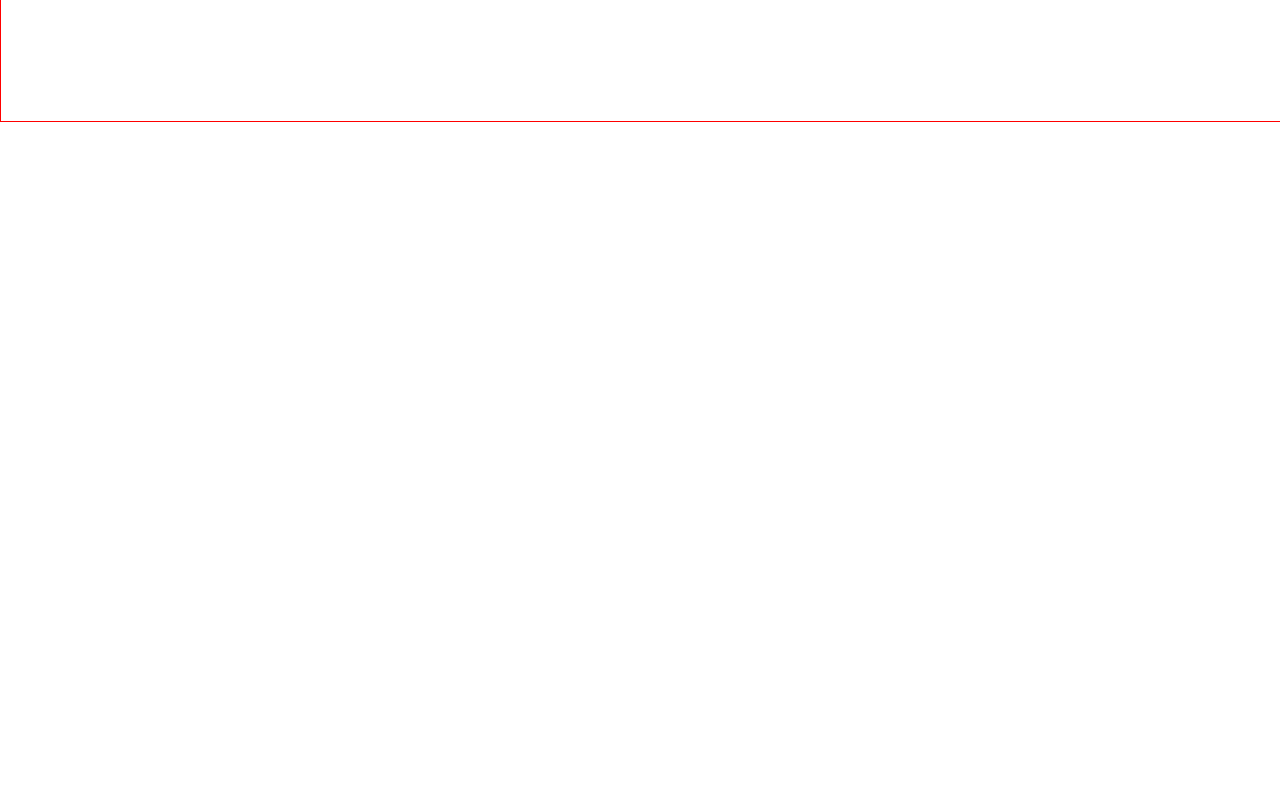
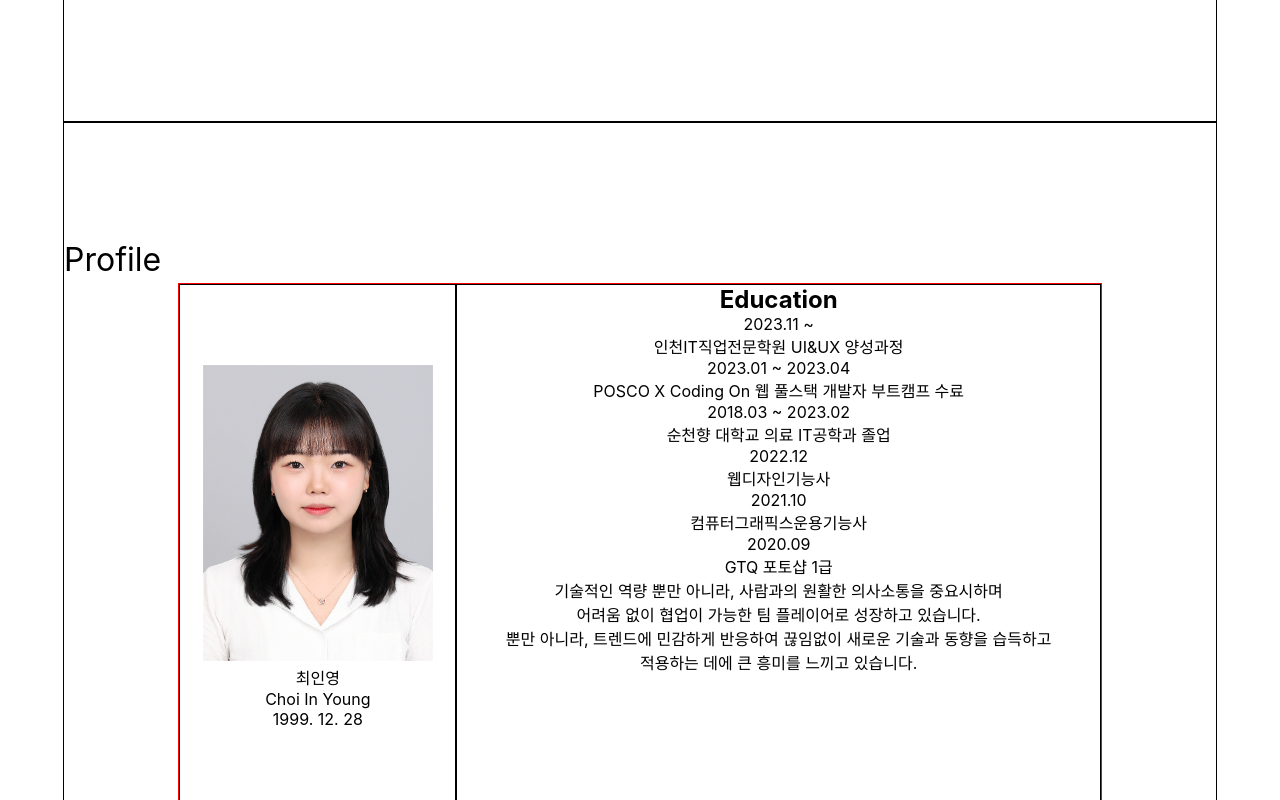
Before and after one commit to choiinyoung/portfolio, a React (Create React App) app: page / in a window 1280 px wide. Shown: the part 760-1560 px from the top of the page. Before the commit the page ends 882 px from the top, so only its background shows below. Built offline with nearby package versions, Linux system fonts and the light colour scheme.

Commit message:
Profile.jsx
Profile.jsx

```diff
--- a/src/App.js
+++ b/src/App.js
@@ -1,12 +1,14 @@
 import "./App.css";
 // import Header from "./component/Header";
-import First_page from "./component/First_page";
+import Home from "./component/Home";
+import Profile from "./component/Profile";
 function App() {
   return (
     <div className="App">
       {/* <Header /> */}
 
-      <First_page />
+      <Home />
+      <Profile />
     </div>
   );
 }
--- a/src/component/First_page.jsx
+++ b/src/component/Home.jsx
@@ -1,7 +1,8 @@
 import React, { useEffect, useState } from "react";
-import "../style/FirstPage.scss";
+import "../style/Home.scss";
 import boxImage from "../img/box.png";
-export default function First_page() {
+
+export default function Home() {
   const texts = [
     "긍정적인",
     "책임감 있는",
@@ -15,7 +16,6 @@ export default function First_page() {
   useEffect(() => {
     const interval = setInterval(() => {
       setIndex((prevIndex) => (prevIndex + 1) % texts.length);
-      setText(texts[index]);
     }, 3000);
 
     // cleanup 함수
@@ -27,13 +27,12 @@ export default function First_page() {
   useEffect(() => {
     // index가 변경될 때마다 텍스트 업데이트
     setText(texts[index]);
-  }, [index, texts]);
+  }, [index]);
 
   return (
     <div className="person">
       <p className="title">Front-end & Web Developer</p>
       <img src={boxImage} alt="Box" />
-      {/* <img src="../../public/img/box.png" alt="" /> */}
       <div className="txt">
         <p>저는</p>
         <p className="important">{text}</p>
--- /dev/null
+++ b/src/component/Profile.jsx
@@ -0,0 +1,68 @@
+import React from "react";
+import mainImg from "../img/Profile_img.jpg";
+import "../style/Profile.scss";
+export default function Profile() {
+  return (
+    <div className="profile">
+      <span className="title">Profile</span>
+
+      <div>
+        <div className="left_content">
+          <img src={mainImg} alt="사진" />
+          <div className="txt">
+            <p>최인영</p>
+            <p>Choi In Young</p>
+            <p>1999. 12. 28</p>
+          </div>
+        </div>
+        <div className="right_content">
+          <div className="education">
+            <h2>Education</h2>
+            <ul>
+              <li>
+                <p>2023.11 ~</p>
+                <p>인천IT직업전문학원 UI&UX 양성과정</p>
+              </li>
+              <li>
+                <p>2023.01 ~ 2023.04</p>
+                <p>POSCO X Coding On 웹 풀스택 개발자 부트캠프 수료</p>
+              </li>
+              <li>
+                <p>2018.03 ~ 2023.02</p>
+                <p>순천향 대학교 의료 IT공학과 졸업</p>
+              </li>
+            </ul>
+          </div>
+          <div className="license">
+            <ul>
+              <li>
+                <p>2022.12</p>
+                <p>웹디자인기능사</p>
+              </li>
+              <li>
+                <p>2021.10</p>
+                <p>컴퓨터그래픽스운용기능사</p>
+              </li>
+              <li>
+                <p>2020.09</p>
+                <p>GTQ 포토샵 1급</p>
+              </li>
+            </ul>
+          </div>
+          <div className="about">
+            <p>
+              기술적인 역량 뿐만 아니라, 사람과의 원활한 의사소통을 중요시하며
+              <br></br>
+              어려움 없이 협업이 가능한 팀 플레이어로 성장하고 있습니다.
+              <br></br>
+              뿐만 아니라, 트렌드에 민감하게 반응하여 끊임없이 새로운 기술과
+              동향을 습득하고
+              <br></br>
+              적용하는 데에 큰 흥미를 느끼고 있습니다.
+            </p>
+          </div>
+        </div>
+      </div>
+    </div>
+  );
+}
--- a/src/style/FirstPage.scss
+++ b/src/style/Home.scss
@@ -1,15 +1,15 @@
 @import url("../style/_reset.scss");
 .person {
   width: 90%;
-  // border: 1px solid;
+  border: 1px solid;
   margin: 0 auto;
   height: 110vh;
   .title {
     position: absolute;
     // font-weight: bold;
-    font-size: 4.5vh;
+    font-size: 4vh;
     top: 5vh;
-    left: 6vw;
+    left: 5vw;
   }
 
   img {
--- /dev/null
+++ b/src/style/Profile.scss
@@ -0,0 +1,44 @@
+@import url("../style/_reset.scss");
+
+.profile {
+  width: 90%;
+  height: 110vh;
+
+  border: 1px solid;
+  margin: auto;
+  .title {
+    position: absolute;
+    // font-weight: bold;
+    font-size: 4vh;
+    top: 125vh;
+    left: 5vw;
+  }
+  > div {
+    display: flex;
+    border: 1px solid red;
+    position: relative;
+    width: 80%;
+    height: 80vh;
+    top: 20vh;
+
+    margin: 0 auto;
+    .left_content {
+      border: 1px solid;
+      width: 30%;
+      img {
+        position: relative;
+        top: 10vh;
+        width: 18vw;
+      }
+      .txt {
+        position: relative;
+        bottom: -10vh;
+      }
+    }
+    .right_content {
+      border: 1px solid;
+
+      width: 70%;
+    }
+  }
+}
--- a/src/style/_reset.scss
+++ b/src/style/_reset.scss
@@ -15,7 +15,7 @@ a {
 body {
   width: 100%;
   height: 100%;
-  border: 1px solid red;
+  // border: 1px solid red;
   margin: 0 auto;
-  overflow: hidden;
+  // overflow: hidden;
 }
```
Also changed, not shown: src/img/Profile_img.jpg (added).
